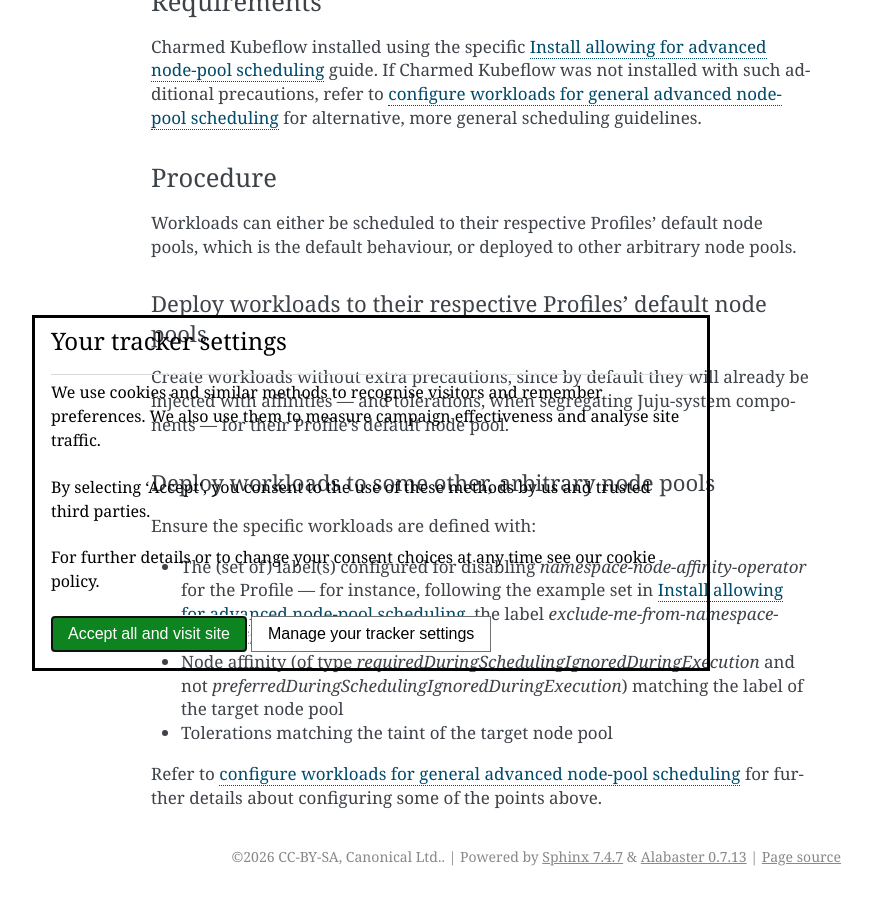
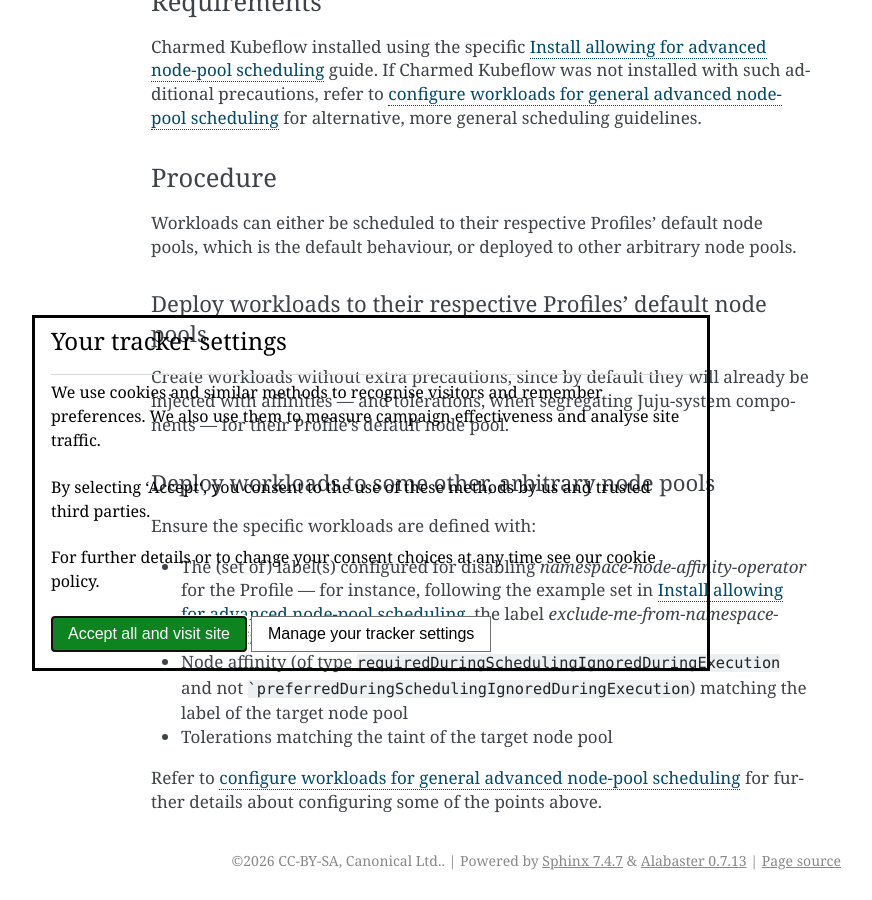
Before and after one commit to canonical/charmed-kubeflow-documentation, a Sphinx documentation site: the page built from docs/how-to/use/configure-advanced-scheduling.rst, in a window 1280 px wide and 900 px high, scrolled down 4161 px. Shown: the whole window, without its empty margins (269-1141 px from the left). Built offline with Sphinx 7.4.7, drawn with Linux system fonts in a browser that asks for light colours.

Commit message:
docs: fixed content as per review comments - part 12

````diff
--- a/docs/.custom_wordlist.txt
+++ b/docs/.custom_wordlist.txt
@@ -71,8 +71,6 @@
 NIM
 NIMs
 NGC
-NoExecute
-NoSchedule
 oidc
 OIDC
 ons
@@ -81,14 +79,11 @@
 plantuml
 PNG
 PodDefaults
-PreferNoSchedule
-preferredDuringSchedulingIgnoredDuringExecution
 preprocesses
 preprocessed
 preprocessing
 Pygments
 QEMU
-requiredDuringSchedulingIgnoredDuringExecution
 Rockcraft
 readthedocs
 rst
--- a/docs/how-to/install/install-for-advanced-scheduling.rst
+++ b/docs/how-to/install/install-for-advanced-scheduling.rst
@@ -78,7 +78,7 @@
 
 .. warning::
 
-  Make sure that all applied taints are of type `NoSchedule`, and not `NoExecute`, in order not to disrupt pre-existing cluster workloads in case of incorrect initial cluster settings, expectations and/or assumptions.
+  Make sure that all applied taints are of type ``NoSchedule``, and not ``NoExecute``, in order not to disrupt pre-existing cluster workloads in case of incorrect initial cluster settings, expectations and/or assumptions.
 
 ++++++++++++++++++++++++++++++++++++++++++++++++++++++++++++++++++++++++++++++++++
 Option 2: segregated Juju system and no pools for general workloads
--- a/docs/how-to/use/configure-advanced-scheduling.rst
+++ b/docs/how-to/use/configure-advanced-scheduling.rst
@@ -208,7 +208,7 @@
 
 - The (set of) label(s) configured for disabling `namespace-node-affinity-operator` for the Profile — for instance, following the example set in :ref:`Install allowing for advanced node-pool scheduling <install_allowing_for_advanced_node_pool_scheduling>`, the label `exclude-me-from-namespace-node-affinity-operator=”true”`
 
-- Node affinity (of type `requiredDuringSchedulingIgnoredDuringExecution` and not `preferredDuringSchedulingIgnoredDuringExecution`) matching the label of the target node pool
+- Node affinity (of type ``requiredDuringSchedulingIgnoredDuringExecution`` and not ```preferredDuringSchedulingIgnoredDuringExecution``) matching the label of the target node pool
 
 - Tolerations matching the taint of the target node pool
 
````
